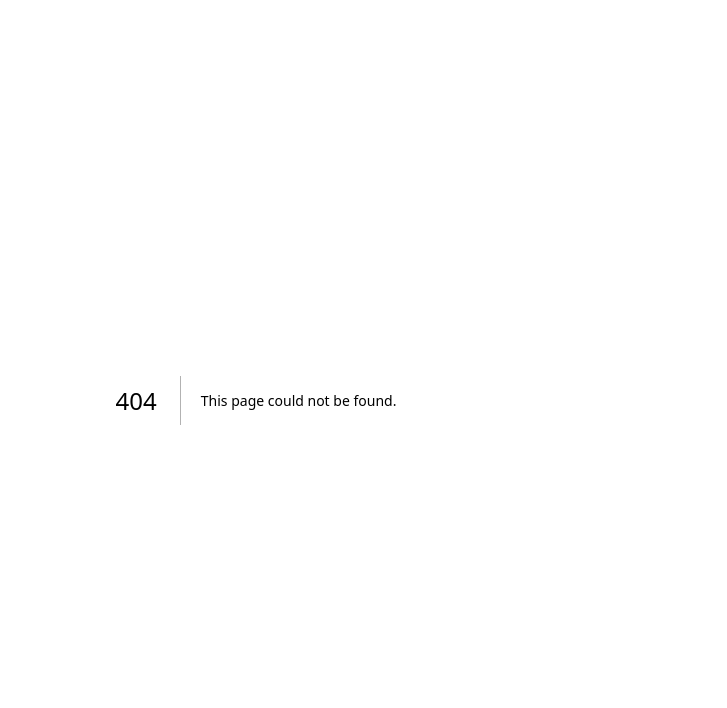
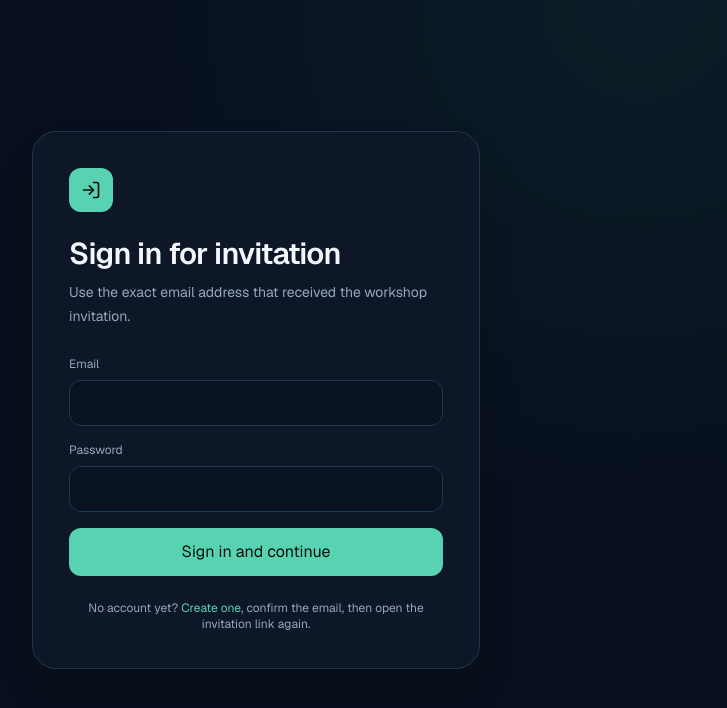
Before and after one commit to vishaalzala/ai-repair-estimator, a Next.js app: page /auth/invite/1/login in a window 1280 px wide. Before the commit this address had no page. Shown: the top 708 px of the page, without its empty margins (384-1111 px from the left). Built offline with nearby package versions, Linux system fonts and the light colour scheme.

Commit message:
feat: add invitation-preserving sign in

```diff
--- /dev/null
+++ b/app/auth/invite/[token]/login/page.tsx
@@ -0,0 +1,27 @@
+import Link from "next/link";
+import { LogIn } from "lucide-react";
+import { invitationSignIn } from "../actions";
+
+export default async function InvitationLoginPage({
+  params,
+  searchParams,
+}: {
+  params: Promise<{ token: string }>;
+  searchParams: Promise<{ error?: string }>;
+}) {
+  const [{ token }, query] = await Promise.all([params, searchParams]);
+  const signInAction = invitationSignIn.bind(null, token);
+
+  return (
+    <main className="grid min-h-screen place-items-center px-5 py-10">
+      <div className="w-full max-w-md rounded-3xl border border-[var(--border)] bg-[var(--surface)] p-7 shadow-2xl shadow-black/20 sm:p-9">
+        <span className="grid size-11 place-items-center rounded-xl bg-[var(--brand)] text-[#06110e]"><LogIn className="size-5" /></span>
+        <h1 className="mt-6 text-3xl font-semibold tracking-tight">Sign in for invitation</h1>
+        <p className="mt-2 text-sm leading-6 text-[var(--muted)]">Use the exact email address that received the workshop invitation.</p>
+        {query.error ? <div className="mt-5 rounded-xl border border-red-400/30 bg-red-400/10 px-4 py-3 text-sm text-red-200">{query.error}</div> : null}
+        <form action={signInAction} className="mt-7 space-y-4"><label className="grid gap-2 text-sm"><span className="text-xs text-[var(--muted)]">Email</span><input name="email" type="email" required autoComplete="email" className="rounded-xl border border-[var(--border)] bg-[#091322] px-3.5 py-3 outline-none focus:border-[var(--brand)]" /></label><label className="grid gap-2 text-sm"><span className="text-xs text-[var(--muted)]">Password</span><input name="password" type="password" required autoComplete="current-password" className="rounded-xl border border-[var(--border)] bg-[#091322] px-3.5 py-3 outline-none focus:border-[var(--brand)]" /></label><button className="w-full rounded-xl bg-[var(--brand)] px-4 py-3 text-sm font-semibold text-[#06110e]">Sign in and continue</button></form>
+        <p className="mt-6 text-center text-xs text-[var(--muted)]">No account yet? <Link href="/signup" className="font-semibold text-[var(--brand)]">Create one</Link>, confirm the email, then open the invitation link again.</p>
+      </div>
+    </main>
+  );
+}
```
